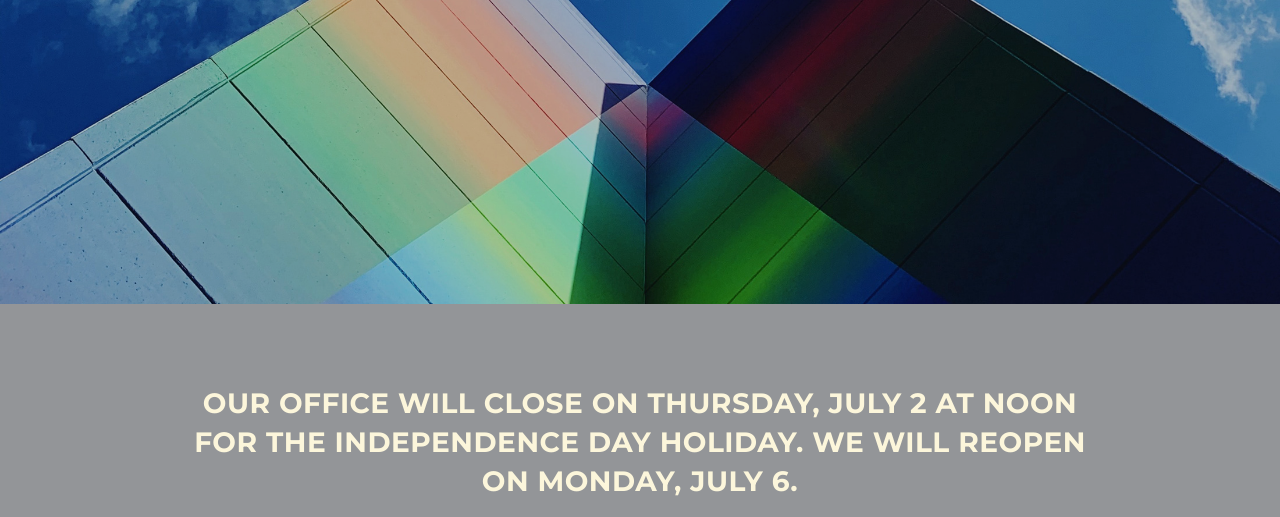
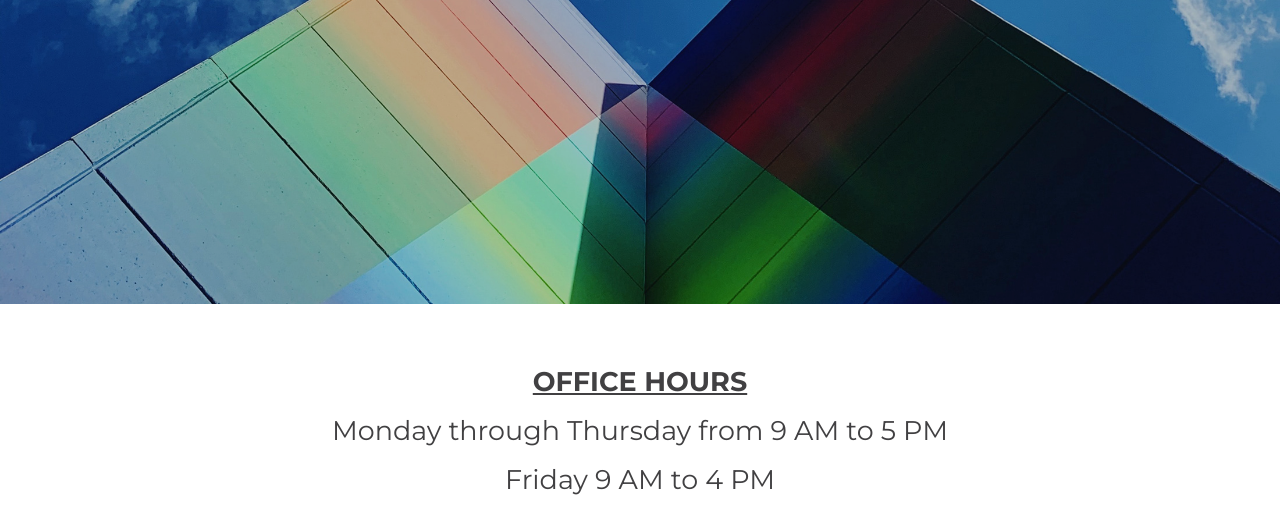
Before and after one commit to namejoseph/salazar-and-associates-cpas, a plain HTML site: page index.html in a window 1280 px wide. Shown: the part 226-743 px from the top of the page. Drawn offline with Linux system fonts and the light colour scheme; a web font is replaced by a local one.

Commit message:
Comment out Independence Day closure notification banner

```diff
--- a/index.html
+++ b/index.html
@@ -100,11 +100,11 @@
   </header>
 
   <!-- Notification section -->
-  <section class="notification">
+  <!-- <section class="notification">
     <div class="container">
       <p>Our office will close on Thursday, July 2 at noon for the Independence Day holiday. We will reopen on Monday, July 6.</p>
     </div>
-  </section>
+  </section> -->
 
   <!-- Office hours / contact callout -->
   <section class="contact-callout">
```
